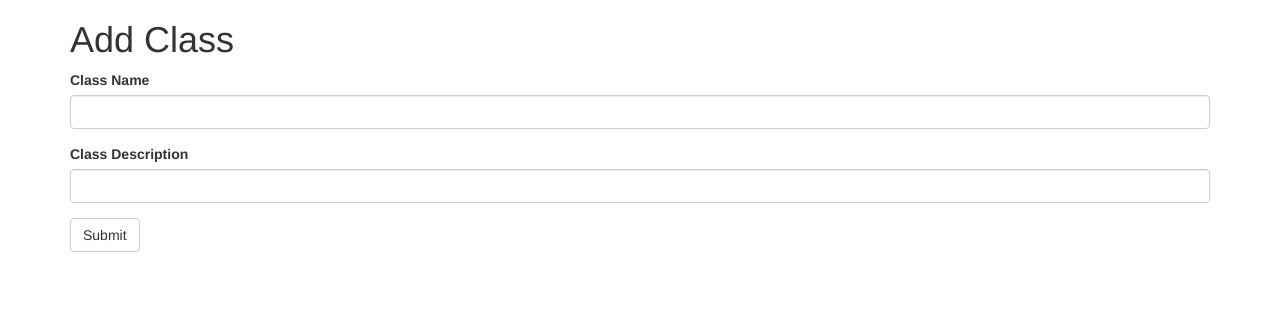
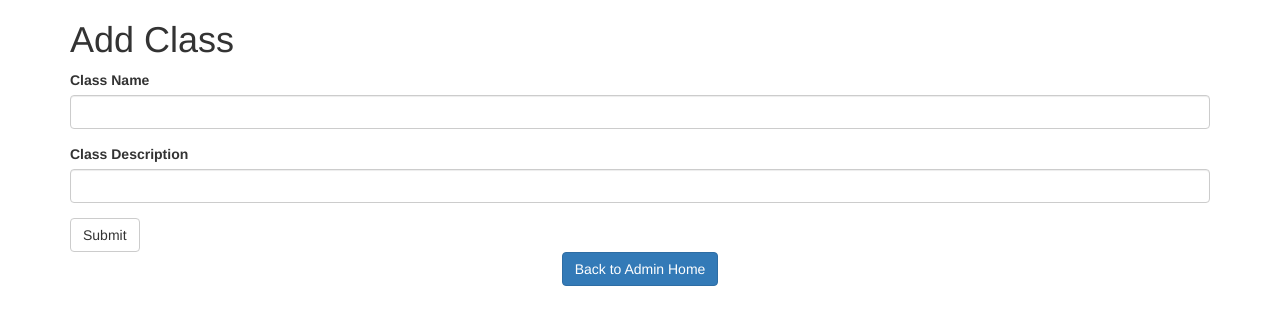
Before and after one commit to RohitS199/310FinalProject, a PHP site: page /addclass.php in a window 1280 px wide. Shown: the top 325 px of the page. Run offline with PHP 8.4, Linux system fonts and the light colour scheme.

Commit message:
adding buttons

```diff
--- a/addclass.php
+++ b/addclass.php
@@ -47,6 +47,11 @@
                     ?>
                 </form>
             </div>
+            <!-- make a button to redirect back to adminhome.php -->
+            <br>
+            <div class="text-center">
+                <button type="button" class="btn btn-primary" onclick="window.location.href='adminhome.php'">Back to Admin Home</button>
+            </div>
         </div>
     </div>
 </html>
--- a/adminhome.php
+++ b/adminhome.php
@@ -191,6 +191,12 @@
 		</tbody>
     </table>
     </div>
+    <!-- make a button using boostrap style that will redirect to addclass.php -->
+    <!-- <button type="button" class="btn btn-primary" onclick="window.location.href='addclass.php'">Add Class</button> -->
+    <!-- center the button on the page -->
+    <div class="text-center">
+        <button type="button" class="btn btn-primary" onclick="window.location.href='addclass.php'">Add class</button>
+    </div>
 
     <div class="container">
     <h1 class="text-center">Comments</h1>
```
